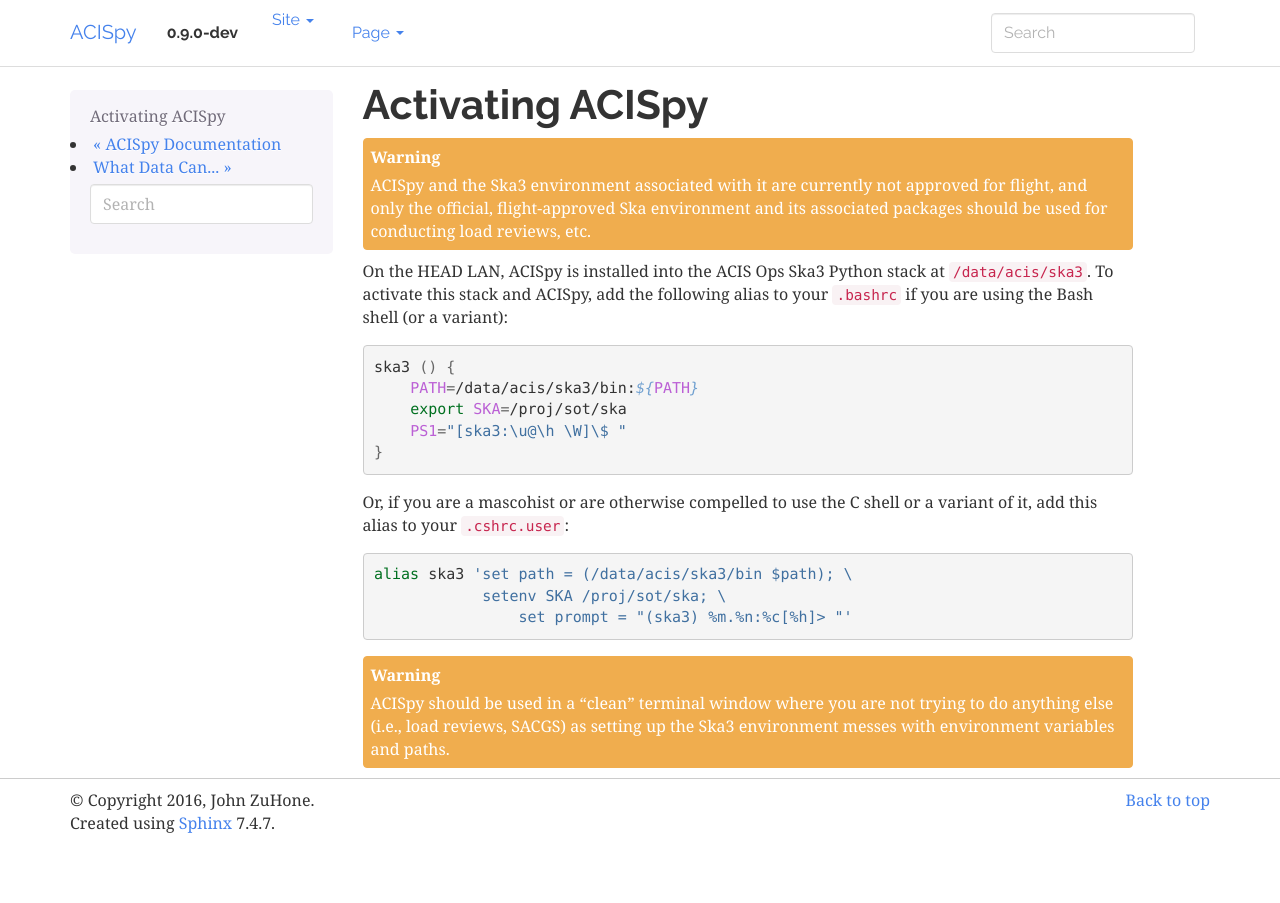
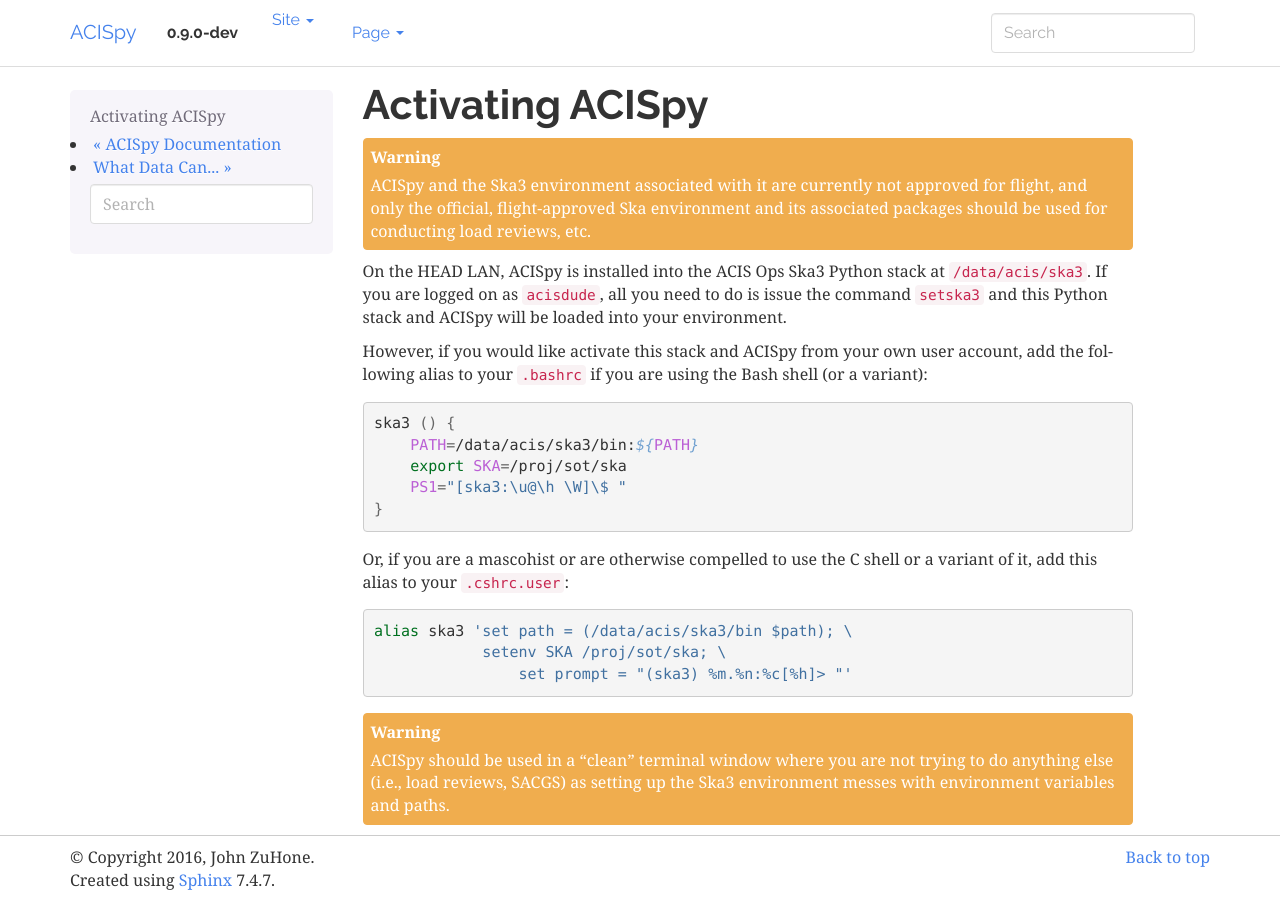
Before and after one commit to jzuhone/acispy, a Sphinx documentation site: the page built from doc/source/activating.rst, in a window 1280 px wide. Built offline with Sphinx 7.4.7, drawn with Linux system fonts in a browser that asks for light colours; pages that are not in the unit, such as notebooks, are missing from menus.

Commit message:
Updated installation instructions

```diff
--- a/doc/source/activating.rst
+++ b/doc/source/activating.rst
@@ -11,8 +11,13 @@
     load reviews, etc.
 
 On the HEAD LAN, ACISpy is installed into the ACIS Ops Ska3 Python stack at
-``/data/acis/ska3``. To activate this stack and ACISpy, add the following alias
-to your ``.bashrc`` if you are using the Bash shell (or a variant):
+``/data/acis/ska3``. If you are logged on as ``acisdude``, all you need to
+do is issue the command ``setska3`` and this Python stack and ACISpy will be
+loaded into your environment.
+
+However, if you would like activate this stack and ACISpy from your own user
+account, add the following alias to your ``.bashrc`` if you are using the Bash
+shell (or a variant):
 
 .. code-block:: bash
 
```
